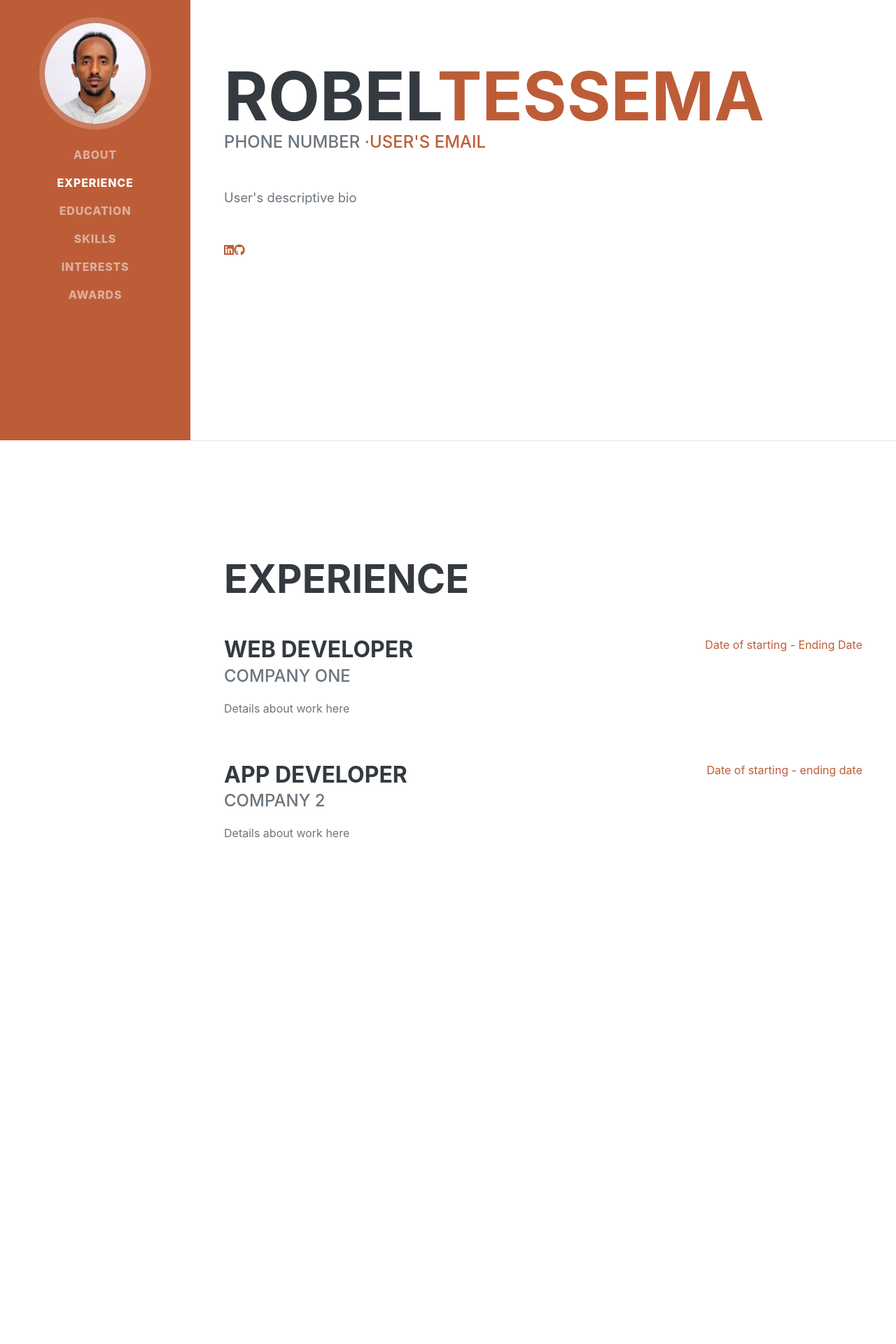
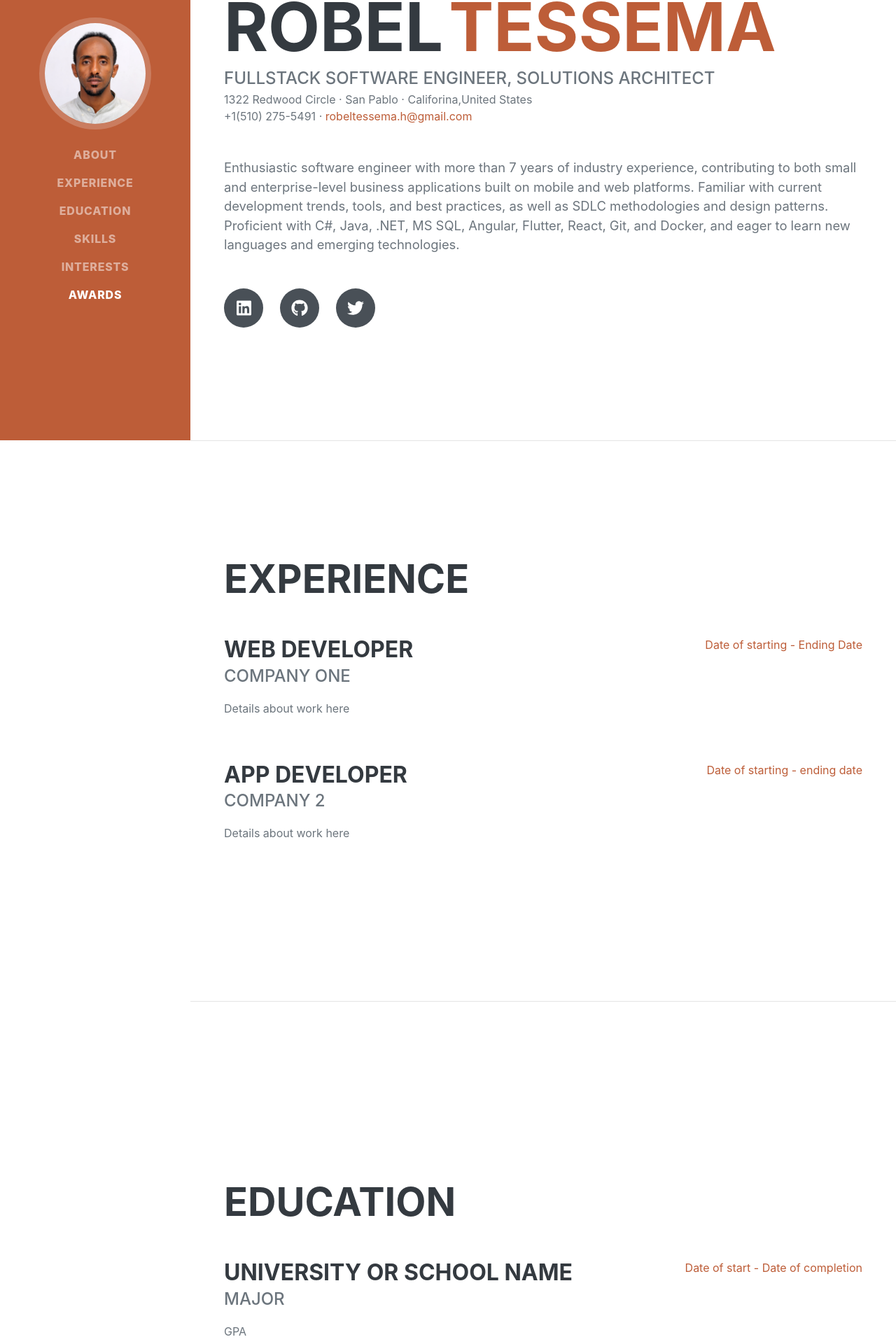
Before and after one commit to robivictor/robivictor.github.io, a React (Create React App) app: page / in a window 1280 px wide. Shown: the part 171-2091 px from the top of the page at 70% size. Before the commit the page ends 1601 px from the top, so only its background shows below. Built offline with nearby package versions, Linux system fonts and the light colour scheme; a web font is replaced by a local one.

Commit message:
Modify components

```diff
--- a/package.json
+++ b/package.json
@@ -1,5 +1,6 @@
 {
   "name": "robeltessema.me",
+  "homepage" : "http://robeltessema.me/",
   "version": "0.1.0",
   "private": true,
   "dependencies": {
@@ -19,7 +20,9 @@
     "start": "react-scripts start",
     "build": "react-scripts build",
     "test": "react-scripts test",
-    "eject": "react-scripts eject"
+    "eject": "react-scripts eject",
+    "predeploy": "yarn run build",
+    "deploy": "gh-pages -d build"
   },
   "eslintConfig": {
     "extends": "react-app"
--- a/src/App.js
+++ b/src/App.js
@@ -6,6 +6,7 @@ import Education from "./Components/Education";
 import Skills from "./Components/Skills";
 import Interests from "./Components/Interests";
 import Awards from "./Components/Awards";
+import Ads from "./Components/Ads"
 import jsonResume from "./resumeJson.json";
 
 class App extends Component {
@@ -30,7 +31,17 @@ class App extends Component {
           <Landing landingData={this.state.landingData} />
           <hr className="m-0" />
           <Experience experience={this.state.experience} />
+          <hr className="m-0" />
+          <Education education={this.state.education}/>
+          <hr className="m-0" />
+          <Skills skills={this.state.skills} />
+          <hr className="m-0" />
+          <Interests interests={this.state.interests} />
+          <hr className="m-0" />
+          <Awards awards={this.state.awards} />
         </div>
+        <Sidebar sidebarData={this.state.landingData} />
+        <Ads/>
       </div>
     );
   }
--- /dev/null
+++ b/src/Components/Ads.js
@@ -0,0 +1,17 @@
+import React, {Component} from 'react'
+
+class Ads extends Component {
+
+    constructor(props){
+        super(props);
+    }
+
+    render(){
+        return(
+            <div>Ads</div>
+        );
+    }
+
+}
+
+export default Ads;
--- a/src/Components/Awards.js
+++ b/src/Components/Awards.js
@@ -1,15 +1,33 @@
-import React, {Component} from 'react';
+import React, { Component } from "react";
+import { FontAwesomeIcon } from "@fortawesome/react-fontawesome";
+import { faAward } from "@fortawesome/free-solid-svg-icons";
 
 class Awards extends Component {
-    constructor(props){
-        super(props);
-    }
+  constructor(props) {
+    super(props);
+    this.awards = props.awards;
+  }
 
-    render(){
-        return(
-            <div>Awards</div>
-        );
-    }
+  render() {
+    return (
+      <section
+        className="resume-section p-3 p-lg-5 d-flex align-items-center"
+        id="awards"
+      >
+        <div className="w-100">
+          <h2 className="mb-5">Awards &amp; Certifications</h2>
+          <ul className="fa-ul mb-0">
+            {this.awards.map((data, index) => (
+              <li key={index}>
+                <FontAwesomeIcon icon={faAward} color="#ffc107" />
+                <span className="ml-2"> {data.awardDetail} </span>
+              </li>
+            ))}
+          </ul>
+        </div>
+      </section>
+    );
+  }
 }
 
 export default Awards;
--- a/src/Components/Education.js
+++ b/src/Components/Education.js
@@ -3,11 +3,30 @@ import React, { Component } from "react";
 class Education extends Component {
     constructor(props){
         super(props);
+        this.education = props.education;
     }
 
     render(){
         return(
-            <div>Education</div>
+            <section className="resume-section p-3 p-lg-5 d-flex align-items-center" id="education">
+            <div className="w-100">
+              <h2 className="mb-5">Education</h2>
+              {
+                this.education.map((data, index) => (
+                  <div key={index} className="resume-item d-flex flex-column flex-md-row justify-content-between mb-5">
+                    <div className="resume-content">
+                      <h3 className="mb-0">{data.university}</h3>
+                      <div className="subheading mb-3">{data.degree}</div>
+                      <p>{data.gpa}</p>
+                    </div>
+                    <div className="resume-date text-md-right">
+                      <span className="text-primary">{data.fromDate} - {data.toDate}</span>
+                    </div>
+                  </div>
+                ))
+              }
+            </div>
+            </section>
         );
     }
 }
--- a/src/Components/Experience.js
+++ b/src/Components/Experience.js
@@ -8,8 +8,8 @@ class Experience extends Component {
 
     render(){
         return(
-            <section className="resume-section p-3 p-lg-5 d-flex justify-content-center" id="experience">
-            <div className="w-100">
+            <section className="resume-section" id="experience">
+            <div className="resume-section-content">
               <h2 className="mb-5">Experience</h2>
               {
                 this.experience.map((exp, index) => (
--- a/src/Components/Interests.js
+++ b/src/Components/Interests.js
@@ -1,15 +1,25 @@
 import React, { Component } from "react";
 
 class Interests extends Component {
-    constructor(props){
-        super(props);
-    }
+  constructor(props) {
+    super(props);
+    this.interests = props.interests;
+  }
 
-    render(){
-        return(
-            <div>Interests</div>
-        );
-    }
+  render() {
+    return (
+      <section
+        className="resume-section p-3 p-lg-5 d-flex align-items-center"
+        id="interests"
+      >
+        <div className="w-100">
+          <h2 className="mb-5">Interests</h2>
+          <p>{this.interests.paragraphOne}</p>
+          <p className="mb-0">{this.interests.paragraphTwo}</p>
+        </div>
+      </section>
+    );
+  }
 }
 
 export default Interests;
--- a/src/Components/Landing.js
+++ b/src/Components/Landing.js
@@ -1,6 +1,6 @@
 import React, { Comonent, Component } from "react";
 import { FontAwesomeIcon } from "@fortawesome/react-fontawesome";
-import { faGithub, faLinkedin } from "@fortawesome/free-brands-svg-icons";
+import { faGithub, faLinkedin , faTwitter, faSoundcloud} from "@fortawesome/free-brands-svg-icons";
 
 class Landing extends Component {
   constructor(props) {
@@ -10,25 +10,30 @@ class Landing extends Component {
 
   render() {
     return (
-            <section
-                className="resume-section p-3 p-lg-5 d-flex align-items-center"
-                id="about">
-                <div className="w-100">
-                    <h1 className="mb-0">
+      <section className="resume-section" id="about">
+        <div className="resume-section-content">
+          <h1 className="">
             {this.landingData.firstName}
-                        <span className="text-primary">{this.landingData.lastName}</span>
+            <span className="text-primary ml-2">{this.landingData.middleName}</span>
           </h1>
-                    <div className="subheading mb-5">
-                        {this.landingData.phoneNumber} ·
-            <a href="mailto:name@email.com">{this.landingData.email}</a>
+          <div className="subheading">{this.landingData.headline}</div>
+          <div className="">
+            {this.landingData.location} · {this.landingData.city} · {this.landingData.state},{this.landingData.country}
           </div>
+          <div className="mb-5">
+            <i icon={faSoundcloud}></i>{this.landingData.phoneNumber} · <a href="mailto:name@email.com">{this.landingData.email}</a>
+          </div>
+
           <p className="lead mb-5">{this.landingData.bio}</p>
           <div className="social-icons">
-                        <a href={this.landingData.linkedin}>
+            <a className="social-icon" href={this.landingData.linkedin} target="_blank">
               <FontAwesomeIcon icon={faLinkedin} />
             </a>
-                        <a href={this.landingData.github}>
+            <a className="social-icon" href={this.landingData.github} target="_blank">
               <FontAwesomeIcon icon={faGithub} />
+            </a>
+            <a className="social-icon" type="new" href={this.landingData.twitter} target="_blank">
+              <FontAwesomeIcon icon={faTwitter} />
             </a>
           </div>
         </div>
--- a/src/Components/Skills.js
+++ b/src/Components/Skills.js
@@ -1,14 +1,38 @@
 import React, { Component } from "react";
+import { FontAwesomeIcon } from "@fortawesome/react-fontawesome";
+import { faCheckCircle } from "@fortawesome/free-solid-svg-icons";
+
 class Skills extends Component {
-    constructor(props){
-        super(props);
-    }
+  constructor(props) {
+    super(props);
+    this.skills = props.skills;
+  }
 
-    render(){
-        return(
-            <div>Skills</div>
-        );
-    }
+  render() {
+    return (
+      <section
+        className="resume-section p-3 p-lg-5 d-flex align-items-center"
+        id="skills"
+      >
+        <div className="w-100">
+          <h2 className="mb-5">Skills</h2>
+          <div className="subheading mb-3">
+            Programming Languages &amp; Tools
+          </div>
+          <div className="row">
+            {this.skills.map((data, index) => (
+              <div key={index} className="col-6">
+                <p className="list-item">
+                  <FontAwesomeIcon icon={faCheckCircle} color="green" />
+                  <span className="ml-3">{data.name}</span>
+                </p>
+              </div>
+            ))}
+          </div>
+        </div>
+      </section>
+    );
+  }
 }
 
 export default Skills;
--- a/src/resumeJson.json
+++ b/src/resumeJson.json
@@ -1,12 +1,20 @@
 {
 	"landing": {
 		"firstName": "Robel",
-		"lastName": "Tessema",
-		"phoneNumber": "Phone Number",
-		"bio": "User's descriptive bio",
-    		"email": "User's email",
-    		"linkedin": "User's LinkedIn",
-		"github": "User's GitHub"
+		"middleName" : "Tessema",
+		"lastName": "Herarso",
+		"headline" : "Fullstack Software Engineer, Solutions Architect",
+		"phoneNumber": "+1(510) 275-5491",
+		"location": "1322 Redwood Circle",
+		"city": "San Pablo",
+		"state" : "Califorina",
+		"country" : "United States",
+		"zipCode" : "94806",
+		"bio": "Enthusiastic software engineer with more than 7 years of industry experience, contributing to both small and enterprise-level business applications built on mobile and web platforms. Familiar with current development trends, tools, and best practices, as well as SDLC methodologies and design patterns. Proficient with C#, Java, .NET, MS SQL, Angular, Flutter, React, Git, and Docker, and eager to learn new languages and emerging technologies.",
+    	"email": "robeltessema.h@gmail.com",
+    	"linkedin": "https://www.linkedin.com/in/robeltessema/",
+		"github": "https://github.com/robivictor",
+		"twitter": "https://twitter.com/robeltessemah"
 	},
 	"experience": [
 		{
@@ -14,7 +22,22 @@
 				"organization": "Company one",
 				"aboutWork": "Details about work here",
 				"fromDate": "Date of starting",
-				"toDate": "Ending Date"
+				"toDate": "Ending Date",
+				"positions" : [
+					{
+						"Position":"Software Consultant",
+						"fromDate" : "",
+						"toDate":"",
+						"Description":""
+					},
+					{
+						"Position":"Software Consultant",
+						"fromDate" : "",
+						"toDate":"",
+						"Description":""
+					}
+
+				]
 		},
 		{
 			"position": "App Developer",
```
Lines whose indentation alone changed are shown as unchanged.
